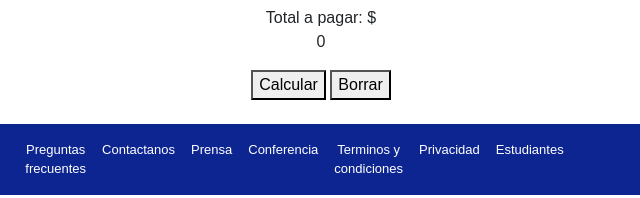
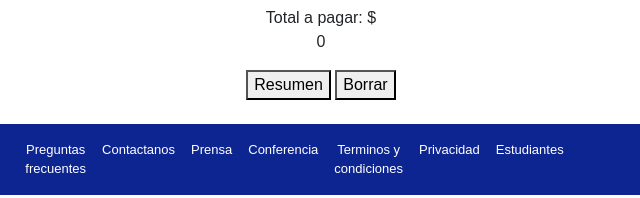
Before and after one commit to InesDavalos/InesDavalos.github.io, a plain HTML site: page index.htm in a window 1280 px wide. Shown: the part 599-797 px from the top of the page, 319-959 px from the left. Drawn offline with nearby package versions, Linux system fonts and the light colour scheme.

Commit message:
tp2 cambio menor

```diff
--- a/index.htm
+++ b/index.htm
@@ -120,7 +120,7 @@
                 <label>Total a pagar: $<p id="precio">0</p>
                 </label>
             </div>
-            <button id="calcular" onclick="totalAPagar()">Calcular</button>
+            <button id="calcular" onclick="totalAPagar()">Resumen</button>
             <button id="reset" onclick="reset()">Borrar</button>
 
         </div>
```
